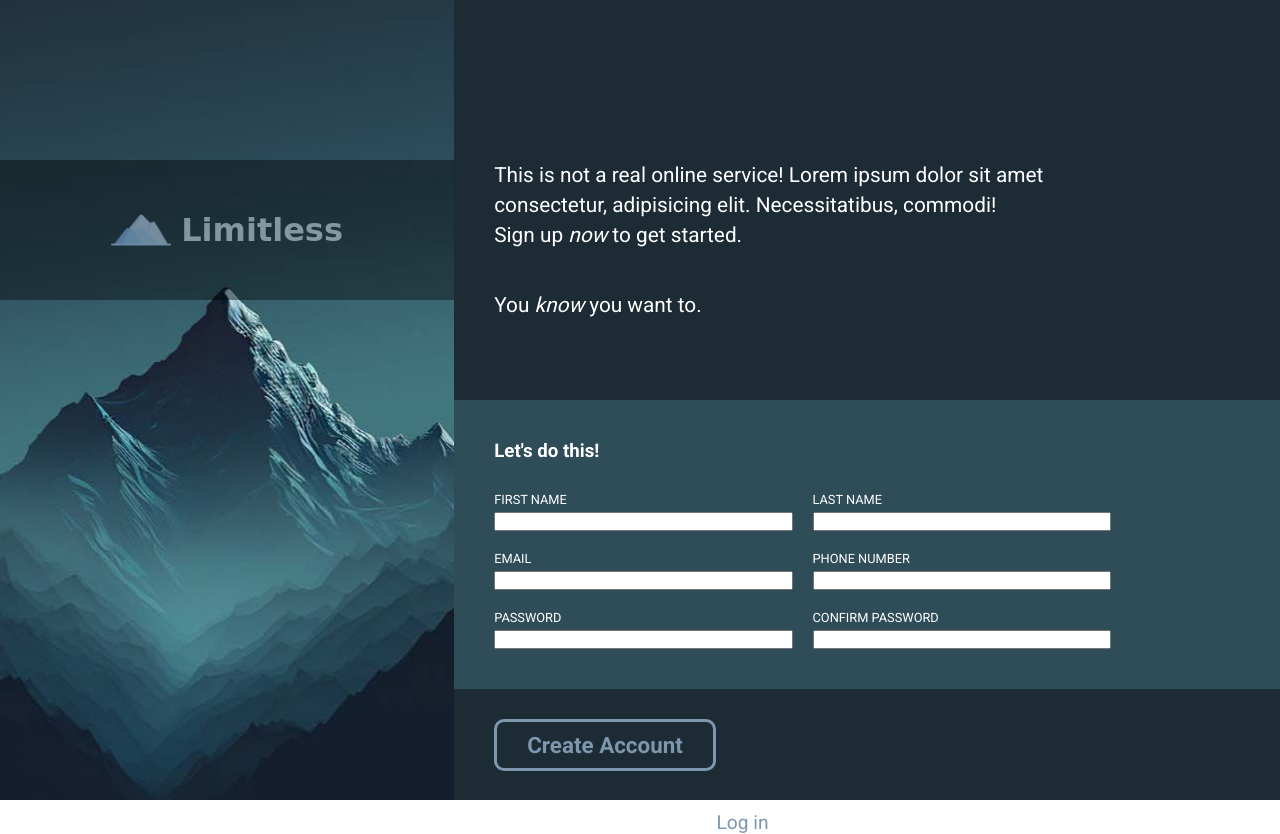
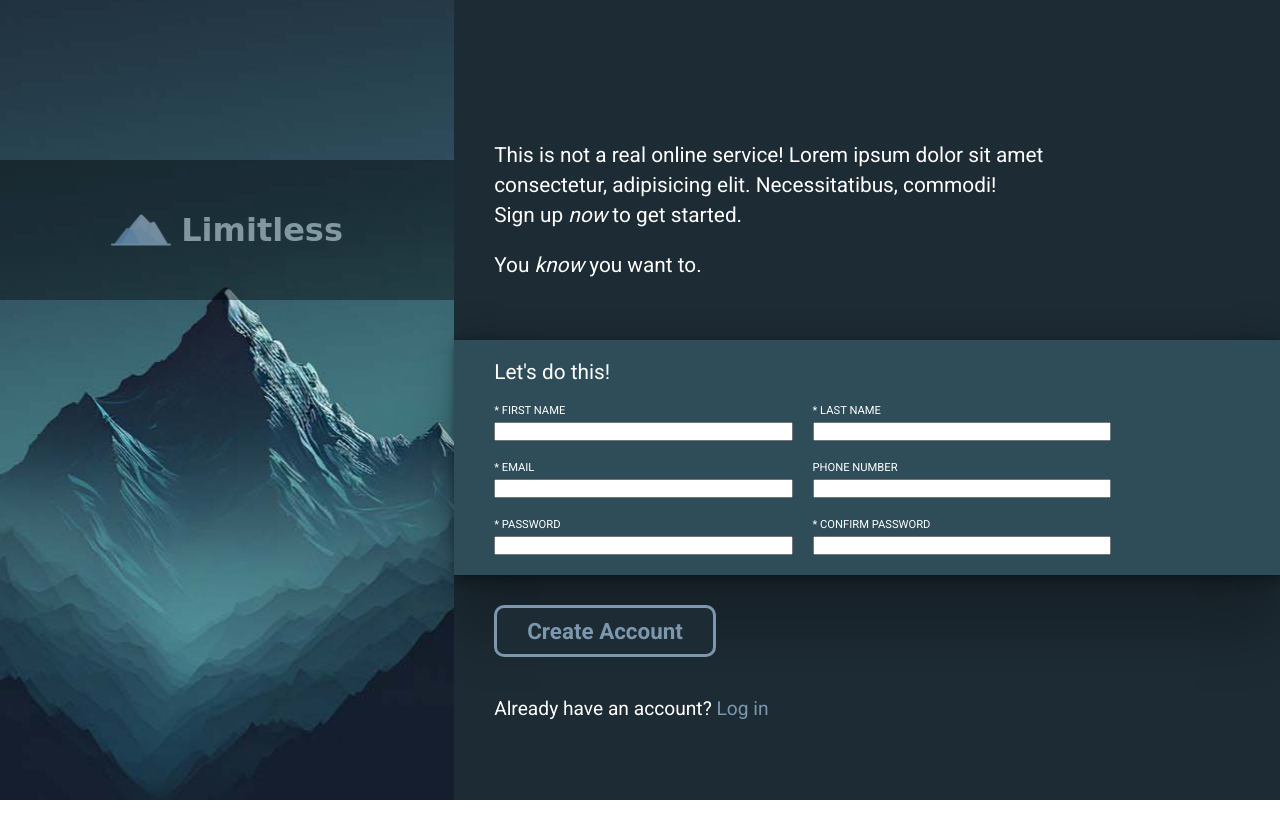
Before and after one commit to Berget1411/Sign-up-Form, a plain HTML site: page index.html in a window 1280 px wide. After the commit the page ends 800 px from the top, so only its background shows below. Drawn offline with Linux system fonts and the light colour scheme; a web font is replaced by a local one.

Commit message:
add validation

```diff
--- a/index.html
+++ b/index.html
@@ -34,31 +34,32 @@
           <h3>Let's do this!</h3>
           <ul>
             <li>
-              <label for="f-name">FIRST NAME</label>
-              <input type="text" id="f-name" name="f-name" />
+              <label for="f-name">* FIRST NAME</label>
+              <input required type="text" id="f-name" name="f-name" />
             </li>
             <li>
-              <label for="l-name">LAST NAME</label>
-              <input type="text" id="l-name" name="l-name" />
+              <label for="l-name">* LAST NAME</label>
+              <input required type="text" id="l-name" name="l-name" />
             </li>
             <li>
-              <label for="email">EMAIL</label>
-              <input type="email" id="email" name="email" />
+              <label for="email">* EMAIL</label>
+              <input required type="email" id="email" name="email" />
             </li>
             <li>
               <label for="phone-number">PHONE NUMBER</label>
               <input type="tel" id="phone-number" name="phone-number" />
             </li>
             <li>
-              <label for="password">PASSWORD</label>
-              <input type="password" id="password" name="password" />
+              <label for="password">* PASSWORD</label>
+              <input required type="password" id="password" name="password" />
             </li>
             <li>
-              <label for="confirm-password">CONFIRM PASSWORD</label>
+              <label for="confirm-password">* CONFIRM PASSWORD</label>
               <input
                 type="confirm-password"
                 id="confirm-password"
                 name="confirm-password"
+                required
               />
             </li>
           </ul>
--- a/style.css
+++ b/style.css
@@ -51,8 +51,8 @@ body {
 }
 
 #info {
-  margin-top: 10vh;
-  padding: 40px;
+  margin-top: 100px;
+  padding: 20px 40px;
 }
 
 #info h2 {
@@ -60,16 +60,21 @@ body {
   font-weight: 400;
   width: 80%;
   line-height: 30px;
-  margin-top: 40px;
+  margin-top: 20px;
 }
 #input {
   background-color: #2e4d59;
-  padding: 40px;
+  padding: 20px 40px;
   width: 100%;
+  box-shadow: rgba(0, 0, 0, 0.25) 0px 54px 55px,
+    rgba(0, 0, 0, 0.12) 0px -12px 30px, rgba(0, 0, 0, 0.12) 0px 4px 6px,
+    rgba(0, 0, 0, 0.17) 0px 12px 13px, rgba(0, 0, 0, 0.09) 0px -3px 5px;
 }
 
 form h3 {
-  margin-bottom: 30px;
+  margin-bottom: 20px;
+  font-size: 1.3em;
+  font-weight: 400;
 }
 
 form ul {
@@ -82,8 +87,13 @@ form ul li {
   display: flex;
   flex-direction: column;
   gap: 5px;
-  width: 40%;
-  font-size: 0.8em;
+  width: max(40%, 200px);
+  font-size: 0.7em;
+}
+
+input:focus {
+  outline: none;
+  border: 2px solid #7c97ae;
 }
 
 form button {
@@ -96,6 +106,12 @@ form button {
   color: #7c97ae;
   border-radius: 10px;
   background-color: #1d2b34;
+  transition: background-color 0.1s, color 0.1s;
+}
+
+form button:hover {
+  background-color: #7c97ae;
+  color: white;
 }
 
 #already-acc {
```
